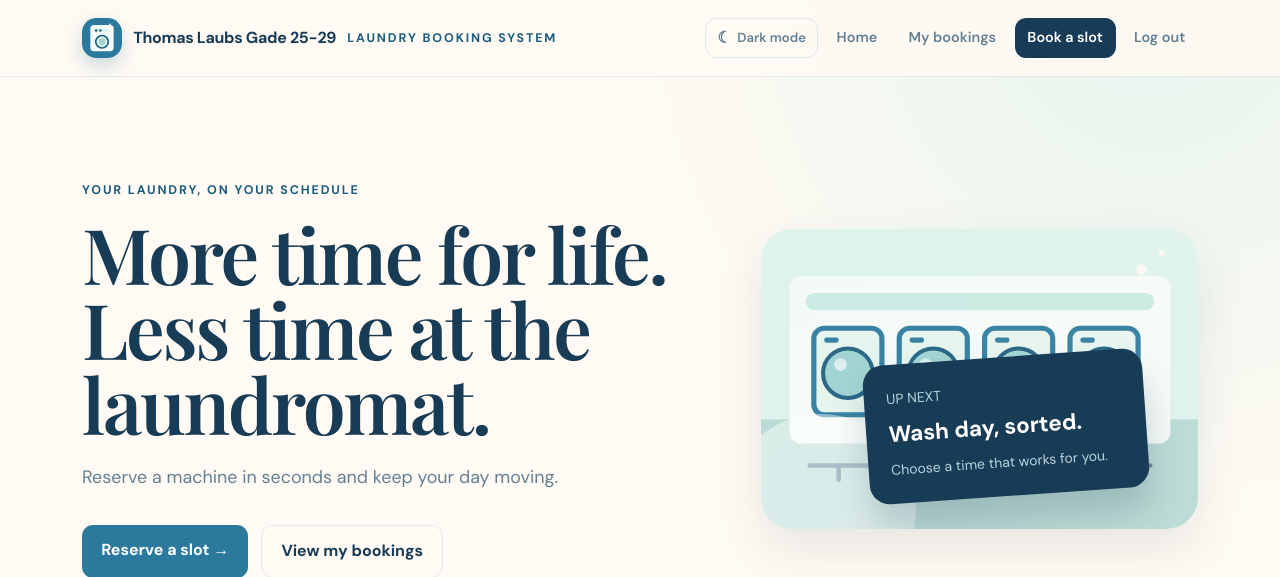
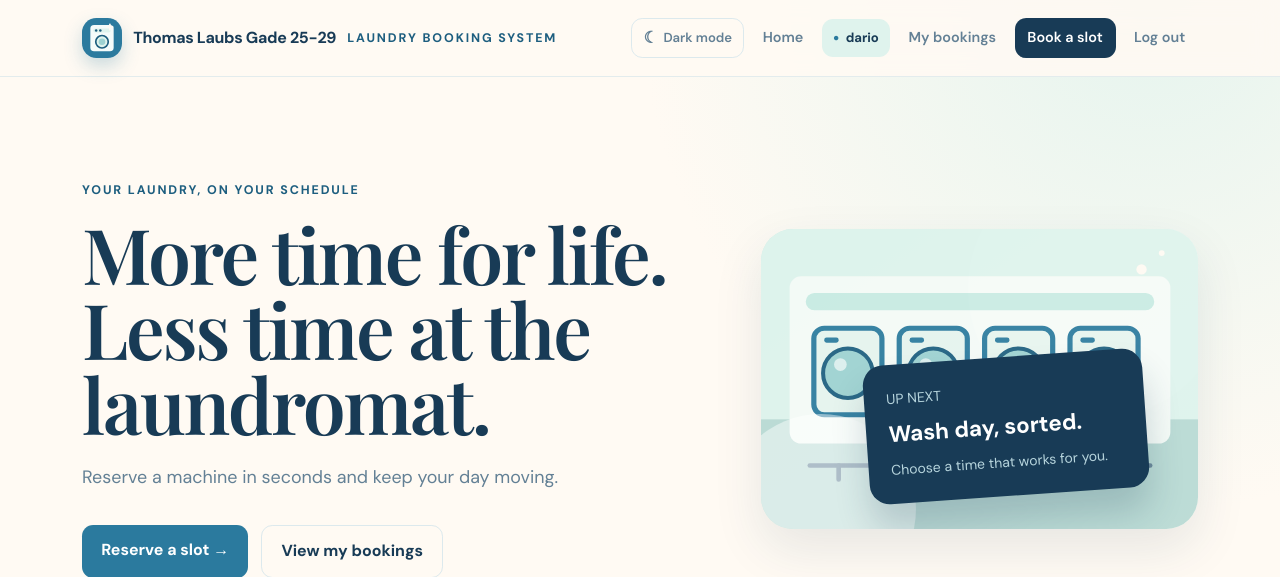
Before and after one commit to elgrandebashky/TLGLaundry, a Flask app: page / in a window 1280 px wide. Shown: the top 577 px of the page. Run offline with Flask 3, Linux system fonts and the light colour scheme; a user stored in the database is signed in.

Commit message:
Update project

```diff
--- a/static/style.css
+++ b/static/style.css
@@ -71,6 +71,18 @@ a:hover { color: var(--ink); }
 .nav-links { display: flex; align-items: center; gap: .35rem; }
 .nav-links a { padding: .6rem .8rem; color: var(--muted); font-size: .9rem; font-weight: 600; }
 .nav-links a:hover { color: var(--ink); }
+.current-user {
+    display: inline-flex;
+    align-items: center;
+    gap: .4rem;
+    padding: .55rem .7rem;
+    color: var(--ink);
+    background: var(--mint);
+    border-radius: .7rem;
+    font-size: .82rem;
+    font-weight: 700;
+}
+.current-user-icon { color: var(--blue); font-size: .65rem; }
 .theme-toggle {
     display: inline-flex;
     align-items: center;
--- a/templates/base.html
+++ b/templates/base.html
@@ -31,6 +31,10 @@
                 </button>
                 <a href="{{ url_for('home') }}">Home</a>
                 {% if current_user.is_authenticated %}
+                    <span class="current-user" title="Logged in user">
+                        <span class="current-user-icon" aria-hidden="true">●</span>
+                        {{ current_user.username }}
+                    </span>
                     <a href="{{ url_for('view_bookings') }}">My bookings</a>
                     <a class="nav-cta" href="{{ url_for('book') }}">Book a slot</a>
                     <a href="{{ url_for('logout') }}">Log out</a>
```
